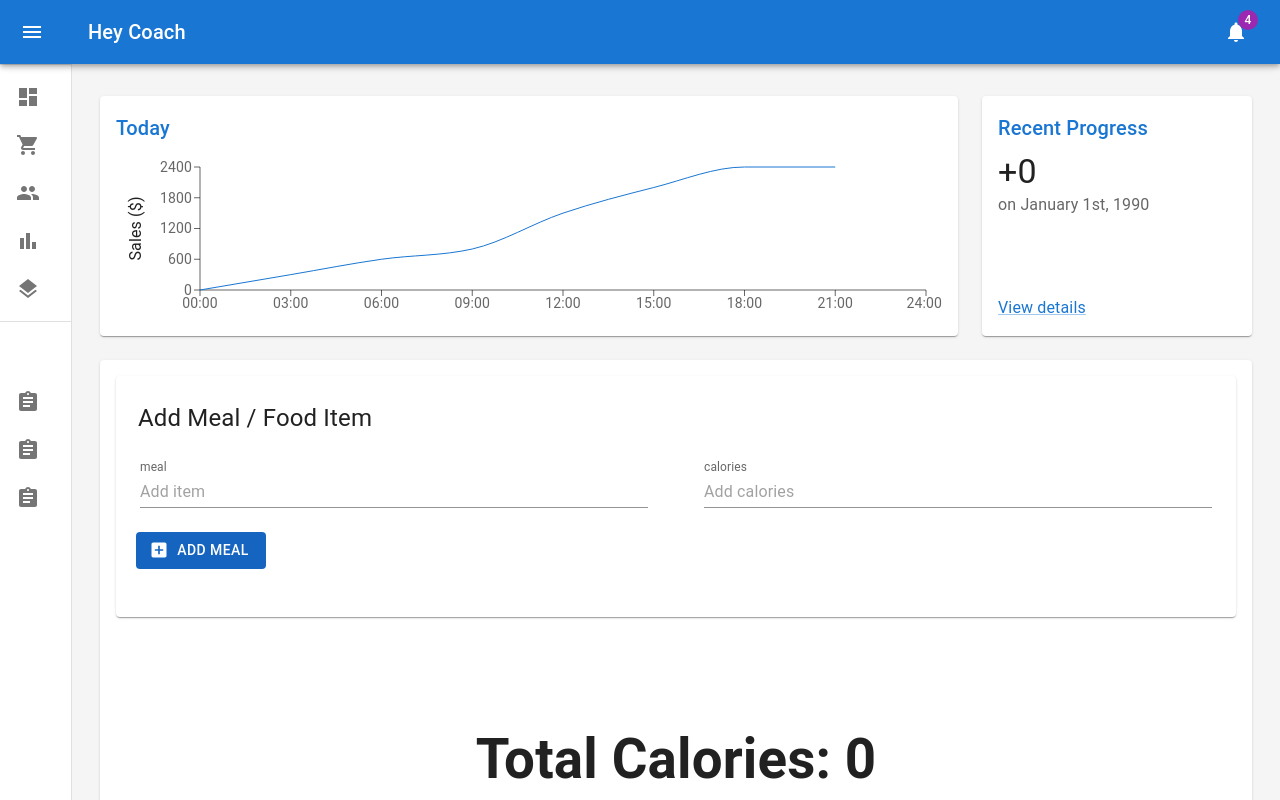
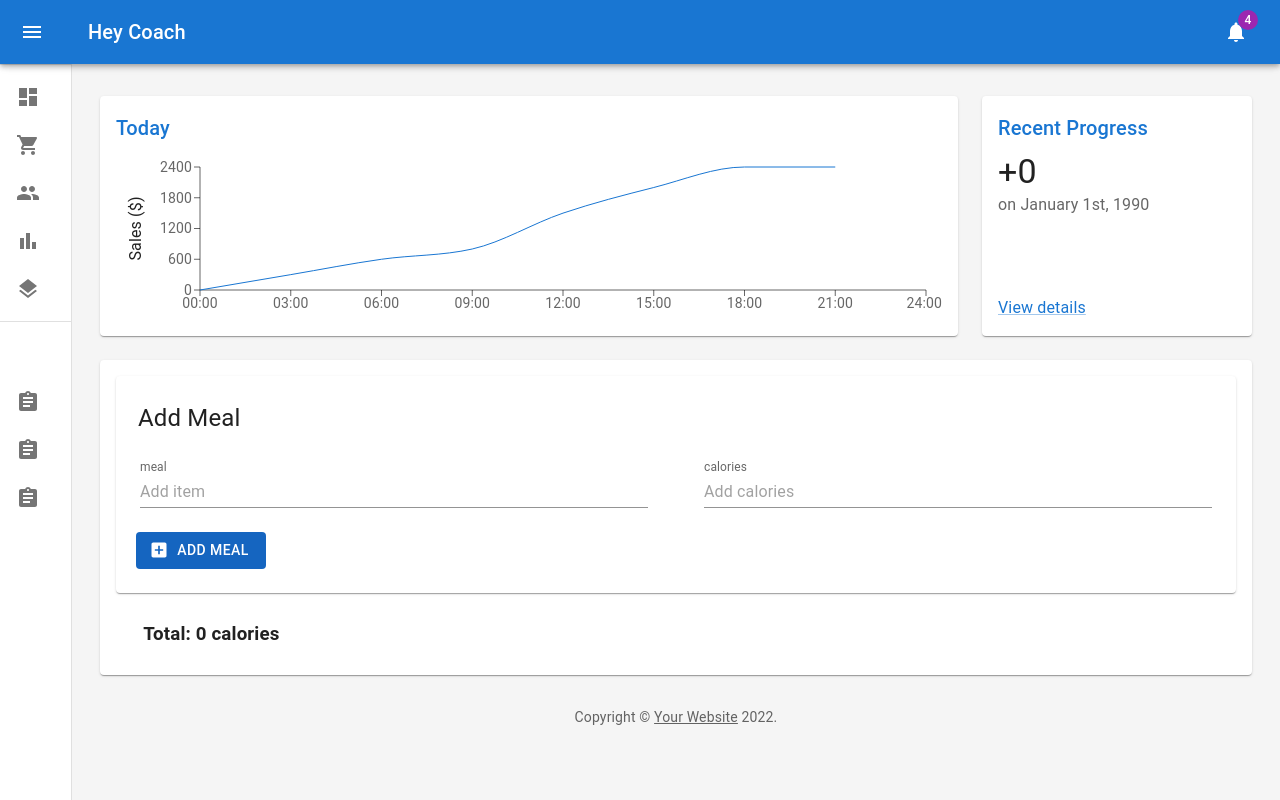
Before and after one commit to joeysaline/calorieTrackerApp418Y, a React (Create React App) app: page / in a window 1280 px wide. Built offline with nearby package versions, Linux system fonts and the light colour scheme.

Commit message:
Update Interface.js

```diff
--- a/src/dash/Interface.js
+++ b/src/dash/Interface.js
@@ -98,7 +98,7 @@ export function CalorieCounter() {
 
     const MealList = () => {                                                           //meal list DOM object, holds list of MealItems
         return (
-            <List>
+            <List style={{ paddingTop: "0px" }}>
                 {mealItems.map((item, i) => (
                     <MealItem
                         key={i}
@@ -220,7 +220,7 @@ export function CalorieCounter() {
                 <Paper>
                     <br />
                     <Stack justifyContent="left">
-                        <Container style={{ fontSize: "24px", paddingLeft: "22px", margin: "0px", textAlign: "left" }}>Add Meal / Food Item</Container>
+                        <Container style={{ fontSize: "24px", paddingLeft: "22px", margin: "0px", textAlign: "left" }}>Add Meal</Container>
                         <br />
                         <ThemeProvider theme={TFtheme}>
                             <Grid container spacing={1}>
@@ -252,16 +252,15 @@ export function CalorieCounter() {
                         <ButtonHandler />
                     </Stack>
                     <br />
-                    <br />
                 </Paper>
             </Stack>
-            <br />
-            <br />
             <Container style={{
-                textAlign: "center",
-                fontSize: "2.92rem"
+                textAlign: "left",
+                fontSize: "1rem",
+                margin: "0px"
             }}>
-                <h3>Total Calories: {calSum}</h3>
+                <br />
+                <h3 style={{ margin: ".2rem" }}>Total: {calSum} calories</h3>
             </Container>
             <MealList />
         </Box>
```
